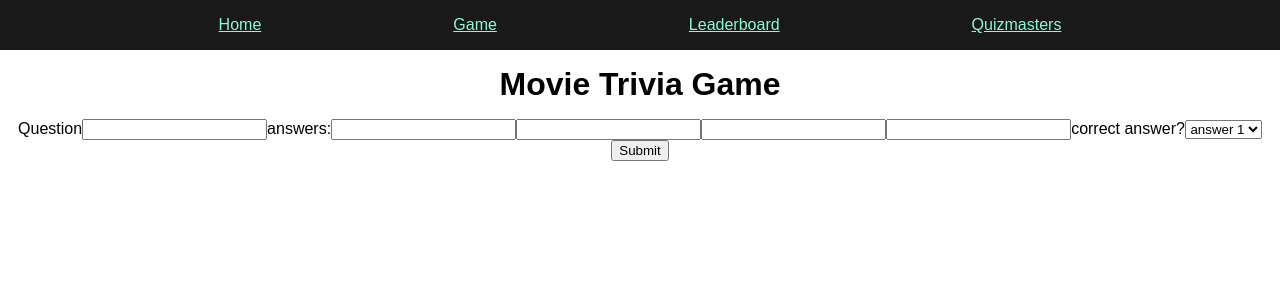
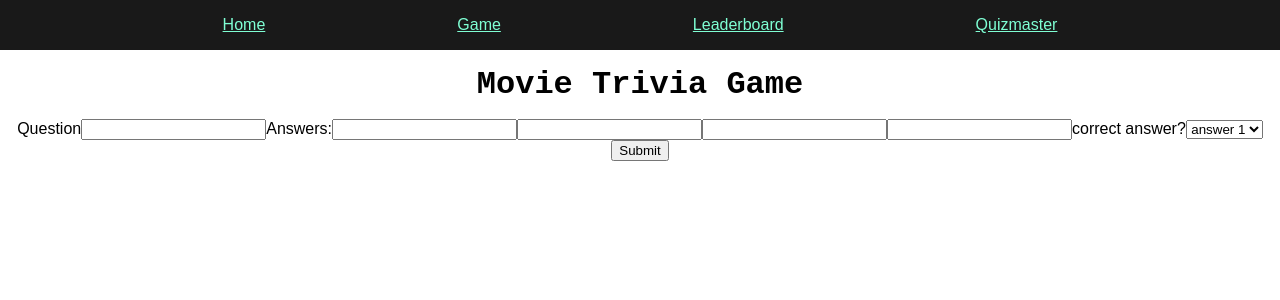
Before and after one commit to amdepaolo/Movie-trivia-game, a React (Create React App) app: page /edit in a window 1280 px wide. Shown: the top 300 px of the page. Built offline with nearby package versions, Linux system fonts and the light colour scheme; data requests are answered from the project's data file.

Commit message:
minor changes, cleanup, added more questions

```diff
--- a/db.json
+++ b/db.json
@@ -12,7 +12,7 @@
       "id": 1
     },
     {
-      "questionText": "Which is the James Bond film that features the classic line, 'No Mr. Bond, I expect you to die' ? ",
+      "questionText": "Which is the James Bond film that features the classic line, \"No Mr. Bond, I expect you to die\" ? ",
       "answers": {
         "1": "Goldfinger",
         "2": "From Russia With Love",
@@ -38,7 +38,7 @@
       "answers": {
         "1": "We eat light.",
         "2": "We wear hoop earrings.",
-        "3": "We do mean things, because we are very mean girls. Hence, the title for the film you are currently watching!",
+        "3": "We go on dates",
         "4": "We wear pink."
       },
       "correct": "4",
@@ -105,48 +105,98 @@
         "1": "The Day the Earth Stood Still",
         "2": "Invasion of the Body Snatchers",
         "3": "Forbidden Planet",
-        "4": "The Sound of Music but with Robots and Aliens"
+        "4": "Plan 9 From Outer Space"
       },
       "correct": "1",
       "id": 10
+    },
+    {
+      "questionText": "Which NBA Superstar also appears as a pilot in the disaster film spoof, 'Airplane!'?",
+      "answers": {
+        "1": "Wilt Chamberlain",
+        "2": "Earvin 'Magic' Johnson",
+        "3": "Larry Bird",
+        "4": "Kareem Abdul-Jabbar"
+      },
+      "correct": "4",
+      "id": 11
+    },
+    {
+      "questionText": "Which of these Superheroes is not part of the team in the original 2012 film, 'The Avengers'?",
+      "answers": {
+        "1": "Iron Man",
+        "2": "Spider-man",
+        "3": "Thor",
+        "4": "Captain America"
+      },
+      "correct": "2",
+      "id": 12
+    },
+    {
+      "questionText": "The 1995 teen movie 'Clueless' is an updated adaptation of which Jane Austen novel? ",
+      "answers": {
+        "1": "Emma",
+        "2": "Persuasion",
+        "3": "Pride and Prejudice",
+        "4": "Sense and Sensibility"
+      },
+      "correct": "1",
+      "id": 13
+    },
+    {
+      "questionText": "Who plays the Monster in 1931's 'Frankenstein'? ",
+      "answers": {
+        "1": "Bela Lugosi",
+        "2": "Lon Chaney",
+        "3": "Boris Karloff",
+        "4": "Colin Clive"
+      },
+      "correct": "3",
+      "id": 14
     }
   ],
   "players": [
     {
-      "score": 0,
-      "name": "Test",
-      "message": "Test",
-      "id": 1
-    },
-    {
       "score": 15400,
       "name": "Adam",
       "message": "Movies are fun",
-      "id": 2
+      "id": 1
     },
     {
       "score": 15100,
       "name": "AMD",
       "message": "Fun game!",
-      "id": 3
+      "id": 2
     },
     {
       "score": 11700,
       "name": "Marty",
       "message": "Heavy Quiz, Doc!",
-      "id": 4
+      "id": 3
     },
     {
       "score": 16400,
       "name": "Baby",
       "message": "These questions nearly had me in a corner",
-      "id": 5
+      "id": 4
     },
     {
       "score": 12100,
       "name": "Bruce",
       "message": "I smashed it!",
+      "id": 5
+    },
+    {
+      "score": 19600,
+      "name": "Andy",
+      "message": "Get busy quizzing, or get busy losing",
       "id": 6
+    },
+    {
+      "score": 14300,
+      "name": "Eliza",
+      "message": "I think I got it right!",
+      "id": 7
     }
   ]
 }
--- a/src/components/NavBar.js
+++ b/src/components/NavBar.js
@@ -14,7 +14,7 @@ function NavBar(){
                 Leaderboard
             </NavLink>
             <NavLink to='/edit'>
-                Quizmasters
+                Quizmaster
             </NavLink>
         </div>
     )
--- a/src/components/NewQuestionForm.js
+++ b/src/components/NewQuestionForm.js
@@ -20,14 +20,15 @@ function NewQuestionForm(){
             body: JSON.stringify(formObject)
           })
           .then(r => r.json())
-          .then(r => console.log(r))
+          .then(r => console.log(r));
+        e.target.reset();
     }
 
     return(
         <form onSubmit={handleSubmit}>
             <label>Question</label>
             <input type='text' name='questionText'/>
-            <label>answers:</label>
+            <label>Answers:</label>
             <input type='text' name="answer1"/>
             <input type='text' name="answer2"/>
             <input type='text' name="answer3"/>
--- a/src/components/Question.js
+++ b/src/components/Question.js
@@ -20,6 +20,7 @@ function Question({question, handleAnswered, handleCorrect}) {
             <h3>{questionText}</h3>
             <button onClick={handleClick} value={1}>{answers[1]}</button>
             <button onClick={handleClick} value={2}>{answers[2]}</button>
+            <br></br>
             <button onClick={handleClick} value={3}>{answers[3]}</button>
             <button onClick={handleClick} value={4}>{answers[4]}</button>
         </div>
--- a/src/index.css
+++ b/src/index.css
@@ -9,6 +9,7 @@ h1, h2, h3{
   margin: 1rem, auto;
   padding: 1rem;
   width: 65%;
+  font-family: 'Courier New', Courier, monospace;
 }
 
 p{
```
